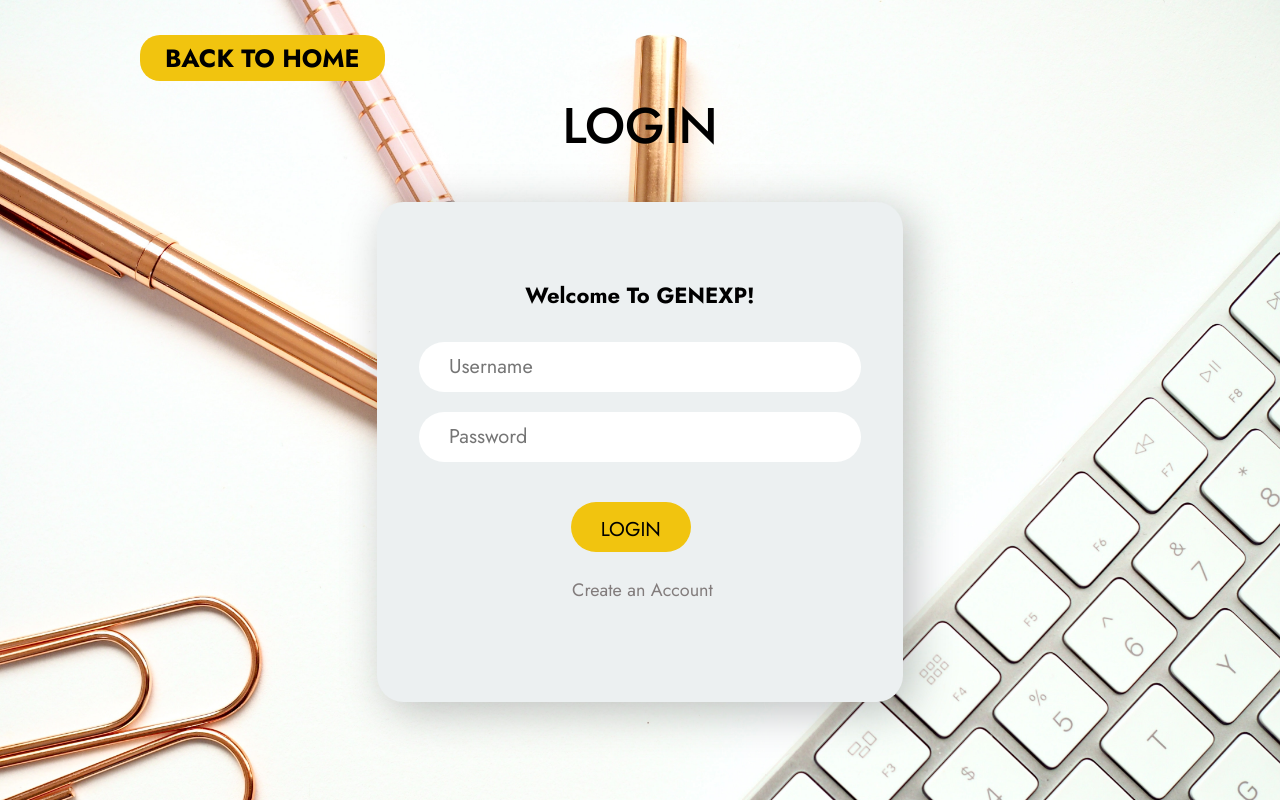
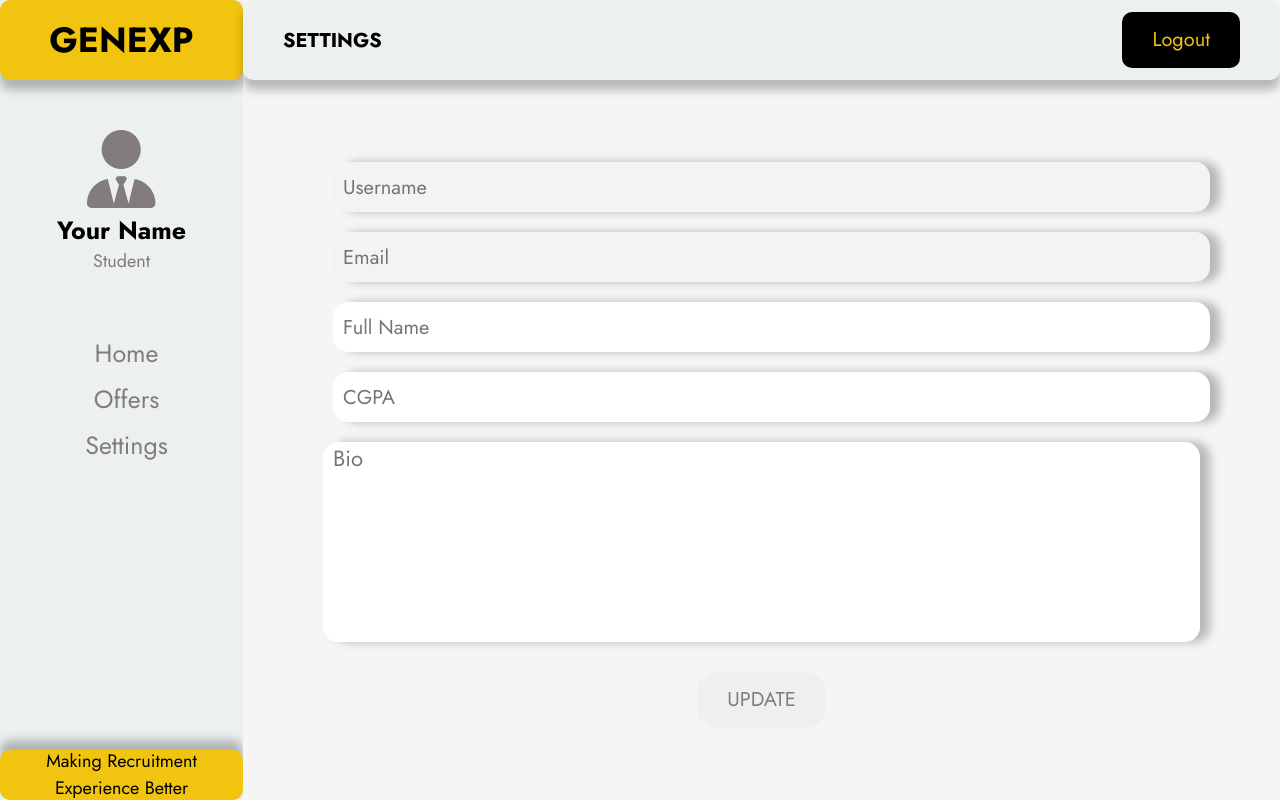
Before and after one commit to ktarun1419/genexp, a React (Create React App) app: page /settings in a window 1280 px wide. Before the commit this address led to /login. Shown: the top 800 px of the page. Built offline with nearby package versions, Linux system fonts and the light colour scheme; no server answers.

Commit message:
Sending request to profile updation api with required information

```diff
--- a/src/App.js
+++ b/src/App.js
@@ -41,7 +41,8 @@ function App() {
           <Route exact path="/aboutus" element={<AboutUs funcNav={setShowNav}/>} />
           <Route exact path="/dashboard" element={token ? <DashHome funcNav={setShowNav}/> : <Navigate to='/login'/>}/>
           <Route exact path="/offers" element={token ?<Offers funcNav={setShowNav}/>: <Navigate to='/login'/>} />
-          <Route exact path="/settings" element={token ?<Settings funcNav={setShowNav}/>: <Navigate to='/login'/>} />
+          <Route exact path="/settings" element={<Settings funcNav={setShowNav}/>} />
+
         </Routes>
 
         {showNav &&
--- a/src/components/DashHome.js
+++ b/src/components/DashHome.js
@@ -53,7 +53,7 @@ export default function DashHome(props) {
 
                                 <li>
                                     <Link to="/settings"><span><ion-icon name="settings-outline"></ion-icon></span></Link>
-                                    <Link to="/settings" id='settings'>Settings</Link>
+                                    <Link to="/settings" id='settings'> Settings</Link>
                                 </li>
 
 
--- a/src/components/Settings.js
+++ b/src/components/Settings.js
@@ -6,7 +6,7 @@ import { useDispatch } from 'react-redux';
 import { unSetToken } from '../features/tokenSlice';
 // import { Link, useLocation } from "react-router-dom";
 import { useState } from 'react';
-import { useGetProfileQuery } from '../services/authApi';
+import { useGetProfileQuery, useUpdateProfileMutation } from '../services/authApi';
 
 
 export default function Settings(props) {
@@ -30,9 +30,12 @@ export default function Settings(props) {
     const [cgpa,setcgpa] = useState("")
     const [settingsEmail,setsettingsEmail] = useState("")
     const [settingsBio,setsettingsBio] = useState("")
+    const [status, setStatus] = useState("")
 
     let token = localStorage.getItem('token')
     const {data, isSuccess} = useGetProfileQuery(token)
+
+    const [updateProfile] = useUpdateProfileMutation()
 
 
     useEffect(() => {
@@ -42,6 +45,27 @@ export default function Settings(props) {
             setsettingsBio(data.bio)
         }
       }, [data, isSuccess])
+
+    const updateProfileHandler = async (e) => {
+        e.preventDefault();
+        const newEntry = {
+            user: {
+                fullname: settingsFullname,
+                cgp: cgpa,
+                bio: settingsBio
+            } ,
+            token: token
+        }
+
+        const response = await updateProfile(newEntry)
+        if (response.data){
+            setStatus("Data updated! Kindly Reload the page to see effect")
+        }
+
+
+    }
+
+
 
   return (
     <><div className='dashboard'>
@@ -97,7 +121,8 @@ export default function Settings(props) {
     <div className='screen'>
     <div className = "right-section">
 
-    <form method = '' action = '' >
+
+    <form  method = '' action = '' onSubmit={updateProfileHandler}>
                 <div className="formBox">
                     <input type="text" name='username' value = {settingsUsername} disabled autoComplete='off' required placeholder='Username'/>
                 </div>
@@ -114,7 +139,9 @@ export default function Settings(props) {
                 <div className="formText">
                   <textarea placeholder='Bio' value = {settingsBio}  onChange = {(e) => setsettingsBio(e.target.value)} name="Bio" id="bio" cols="30" rows="10"></textarea>
                 </div>
+                {status ? <div style={{color:'green', fontSize: 20, marginTop:'5%', marginLeft:'5%', marginRight:"5%", textAlign:'center'}}><span ><ion-icon name="checkmark-done-circle-outline"></ion-icon></span> {status}</div> : ""}
 
+                <button className='settings-button' style={{marginTop: "3rem"}}  type="submit">UPDATE</button>
 
       </form>
 
```
